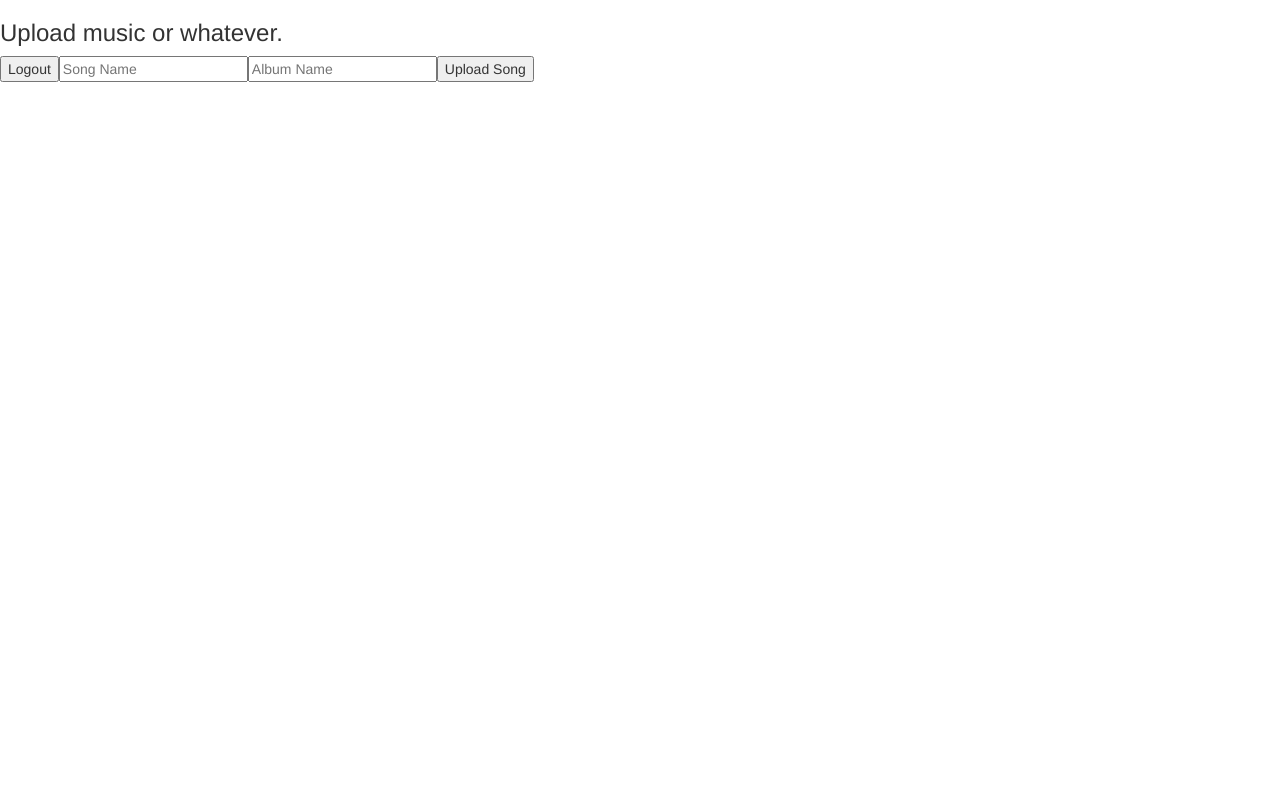
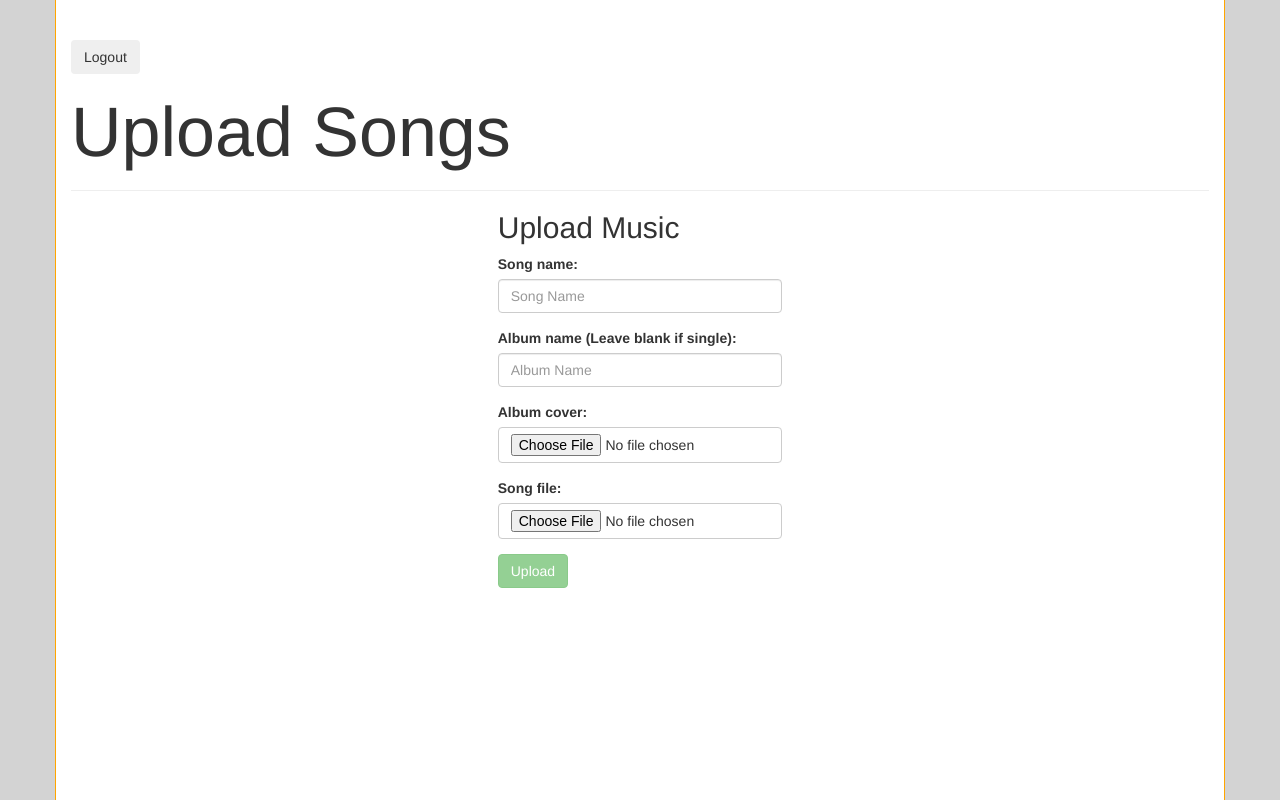
Before and after one commit to DanDresselhouse/Project2, an Angular app: page /artistuploadsong in a window 1280 px wide. Built offline with nearby package versions, Linux system fonts and the light colour scheme; what angular-file-uploader would draw is missing.

Commit message:
Artist upload song page created, functionality added

```diff
--- a/src/app/app.module.ts
+++ b/src/app/app.module.ts
@@ -32,7 +32,7 @@ import { RatingsPipe } from './pipes/ratings.pipe';
     ArtistuploadsongpageComponent,
     UserupdatepageComponent,
     ArtistupdatepageComponent,
-    RatingsPipe
+    RatingsPipe,
   ],
   imports: [
     BrowserModule,
--- a/src/app/components/artistuploadsongpage/artistuploadsongpage.component.css
+++ b/src/app/components/artistuploadsongpage/artistuploadsongpage.component.css
@@ -0,0 +1,21 @@
+.main {
+    height: 100vh;
+    width: 100%;
+    background-color: lightgray;
+}
+.container {
+    background-color: white;
+    border-right: 1px solid orange;
+    border-left: 1px solid orange;
+    height: 100%;
+}
+#pagetitle {
+    font-size: 5em;
+}
+.upload-body {
+    margin: auto;
+    width: 25%;
+}
+#verification {
+    margin-top: 8%;
+}
--- a/src/app/components/artistuploadsongpage/artistuploadsongpage.component.html
+++ b/src/app/components/artistuploadsongpage/artistuploadsongpage.component.html
@@ -1,8 +1,41 @@
-<h3>Upload music or whatever.</h3> <button type="button" routerLink="/loginpage">Logout</button>
-<input type="text" placeholder="Song Name" [(ngModel)]="songname">
-
-<input type="text" placeholder="Album Name" [(ngModel)]="albumname">
-
-<!--  We need an input for .mp3 files and also pictures-->
-
-<button (click)=submitsong()>Upload Song</button>
+<div class="main">
+    <div class="container" id="container">
+        <div class="page-header" id="pageheader">
+            <button type="button" class="btn btn-secondary" routerLink="/loginpage">Logout</button>
+            <h1 id="pagetitle">Upload Songs</h1>
+        </div>
+        <div class="upload-body" id="uploadbody">
+            <form>
+                <h2>Upload Music</h2>
+                <div class="form-group">
+                    <label for="songname">Song name:</label>
+                    <input type="text" placeholder="Song Name" [(ngModel)]="songname" name="songname"
+                        class="form-control">
+                </div>
+                <div class="form-group">
+                    <label for="albumname">Album name (Leave blank if single):</label>
+                    <input type="text" placeholder="Album Name" [(ngModel)]="albumname" name="albumname"
+                        class="form-control">
+                </div>
+                <div class="form-group">
+                    <label for="albumart">Album cover:</label>
+                    <label class="btn btn-default">
+                        <input type="file" (change)="selectAlbumArt($event)" [(ngModel)]="albumart" id="uploadart"
+                            name="albumart">
+                    </label>
+                </div>
+                <div class="form-group">
+                    <label for="songlink">Song file:</label>
+                    <label class="btn btn-default">
+                        <input type="file" (change)="selectMusicFile($event)" name="songlink">
+                    </label>
+                </div>
+                <button class="btn btn-success" [disabled]="!selectedFiles" (click)="uploadEverything()">Upload</button>
+            </form>
+            <div *ngIf="submittedform" id="verification">
+                <span *ngIf="correct" class="alert alert-success">Song uploaded successfully</span>
+                <span *ngIf="!correct" class="alert alert-danger">Something went wrong, please reload and try again</span>
+            </div>
+        </div>
+    </div>
+</div>
--- a/src/app/components/artistuploadsongpage/artistuploadsongpage.component.ts
+++ b/src/app/components/artistuploadsongpage/artistuploadsongpage.component.ts
@@ -1,6 +1,7 @@
 import { Component, OnInit } from '@angular/core';
 import { PostrequestService } from 'src/services/postrequest.service';
 import { Router } from '@angular/router';
+import { UploadService } from 'src/services/upload.service';
 
 @Component({
   selector: 'app-artistuploadsongpage',
@@ -8,11 +9,18 @@ import { Router } from '@angular/router';
   styleUrls: ['./artistuploadsongpage.component.css']
 })
 export class ArtistuploadsongpageComponent implements OnInit {
-  songname:string = "";
-  albumname:string = "";
-  artistid:number = 0;
+  songname: string = "";
+  albumname: string = "";
+  artistid: number = 0;
 
-  constructor(private postrequest: PostrequestService, private router: Router) { }
+  selectedFiles: FileList;
+
+  albumart: FileList;
+
+  submittedform: boolean = false;
+  correct: boolean = false;
+
+  constructor(private postrequest: PostrequestService, private router: Router, private uploadService: UploadService) { }
 
   ngOnInit() {
 
@@ -20,7 +28,7 @@ export class ArtistuploadsongpageComponent implements OnInit {
     this.artistid = 3;
   }
 
-  submitsong(){
+  submitsong() {
 
     let body = {
       id: 0,
@@ -28,11 +36,13 @@ export class ArtistuploadsongpageComponent implements OnInit {
       name: this.songname,
       releaseDate: Date.now(),
       albumName: this.albumname,
-      inAlbum:1,
+      inAlbum: 1,
       rating: 0,
-      link: "temp link",
-      albumArt: "temp albumart link"
+      link: "https://songcollectionbucket.s3.us-east-2.amazonaws.com/" + this.selectedFiles.item(0).name,
+      albumArt: "https://songcollectionbucket.s3.us-east-2.amazonaws.com/" + this.albumart.item(0).name
     }
+
+    console.log(this.albumart);
 
     console.log(body);
 
@@ -41,8 +51,28 @@ export class ArtistuploadsongpageComponent implements OnInit {
     this.postrequest.postmethod(url, body).then((info) => {
       console.log("success");
       console.log(info)
-    }).catch((response) => { console.log("Information couldn't be found") });
+      this.submittedform = true;
+      this.correct = true;
+    }).catch((response) => { console.log("Information couldn't be found"); this.correct = false; this.submittedform = true; });
 
+  }
+  upload() {
+    const file = this.selectedFiles.item(0);
+    this.uploadService.uploadFile(file);
+    console.log(this.selectedFiles.item(0).name);
+  }
+
+  selectMusicFile(event) {
+    this.selectedFiles = event.target.files;
+  }
+
+  selectAlbumArt(event) {
+    this.albumart = event.target.files;
+  }
+
+  uploadEverything() {
+    this.upload();
+    this.submitsong();
   }
 
 }
--- a/src/app/components/loginaristpage/loginaristpage.component.ts
+++ b/src/app/components/loginaristpage/loginaristpage.component.ts
@@ -33,7 +33,7 @@ export class LoginaristpageComponent implements OnInit {
       //console.log(info);
       this.artistID = 8;
       this.idService.changeMessage(this.artistID);
-      this.router.navigateByUrl("/artistoptionspage");
+      this.router.navigateByUrl("/artistuploadsong");
 
     //backend endpoint goes here
     let url = "http://ec2-18-216-221-127.us-east-2.compute.amazonaws.com:9999/artist/login";
@@ -42,7 +42,7 @@ export class LoginaristpageComponent implements OnInit {
       console.log(info);
       this.artistID = info.artistID;
       this.idService.changeMessage(this.artistID);
-      this.router.navigateByUrl("/artistoptionspage");
+      this.router.navigateByUrl("/artistuploadsong");
 
     }).catch((response) => { console.log("Information couldn't be found") });
   }
--- a/src/services/upload.service.ts
+++ b/src/services/upload.service.ts
@@ -12,8 +12,8 @@ export class UploadService {
   uploadFile(file) {
     const contentType = file.type;
     const bucket = new S3({
-      accessKeyId: 'AKIAUNBRJRRBG5IUQ3XG',
-      secretAccessKey: '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',
+      accessKeyId: '',
+      secretAccessKey: '',
       region: 'us-east-2'
     });
     const params = {
```
